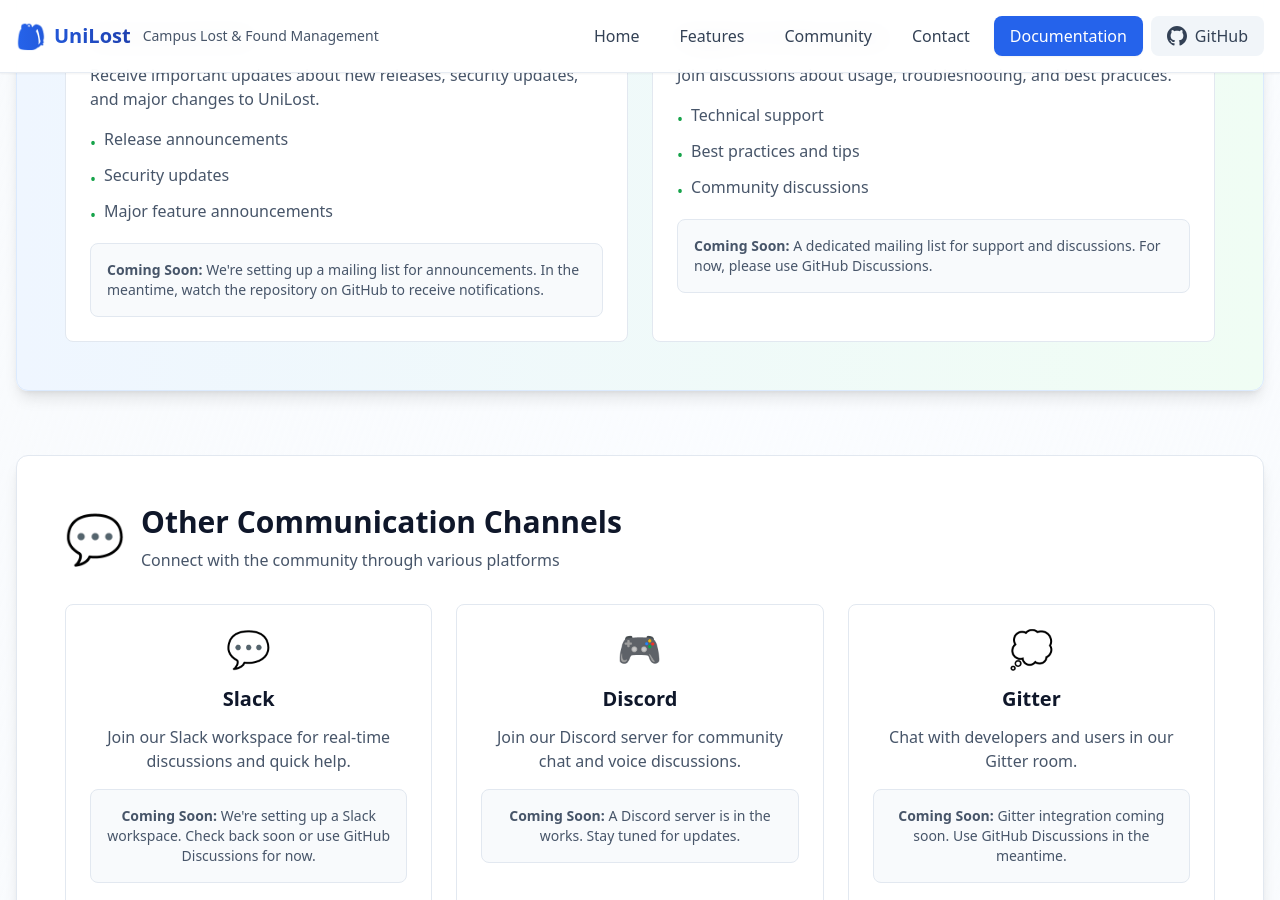
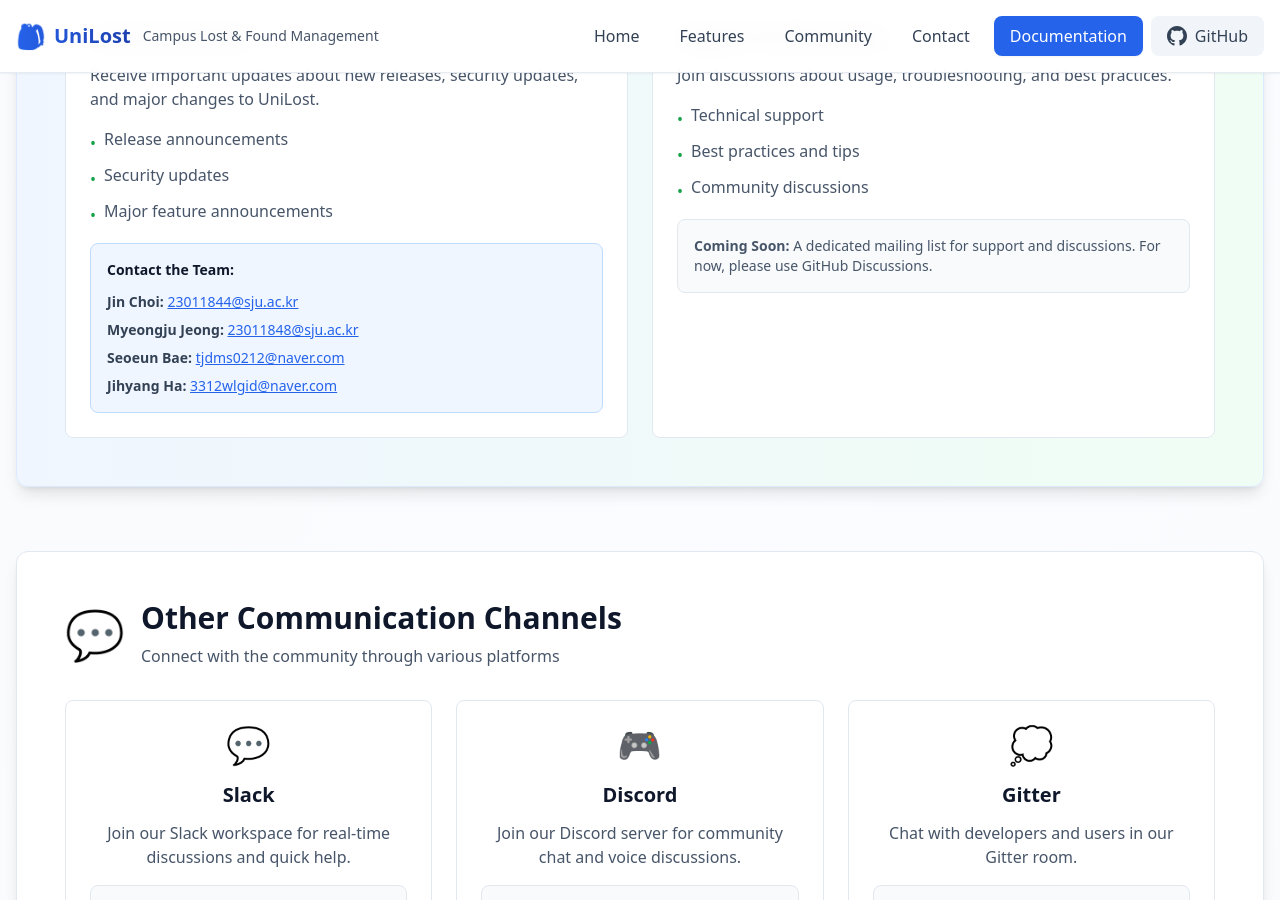
Before and after one commit to jin040907/UniLost, a Jekyll site: the page built from website/community.md, in a window 1280 px wide and 900 px high, scrolled down 1088 px. Built offline with Jekyll 4.4.1, drawn with Linux system fonts in a browser that asks for light colours; nearby versions of some CDN libraries.

Commit message:
Update mailing list

```diff
--- a/website/community.md
+++ b/website/community.md
@@ -118,11 +118,26 @@
               <span>Major feature announcements</span>
             </li>
           </ul>
-          <div class="bg-slate-50 rounded-lg p-4 border border-slate-200">
-            <p class="text-sm text-slate-600">
-              <strong>Coming Soon:</strong> We're setting up a mailing list for announcements.
-              In the meantime, watch the repository on GitHub to receive notifications.
-            </p>
+          <div class="bg-primary-50 rounded-lg p-4 border border-primary-200">
+            <p class="text-sm font-semibold text-slate-900 mb-3">Contact the Team:</p>
+            <ul class="space-y-2 text-sm text-slate-700">
+              <li>
+                <strong>Jin Choi:</strong>
+                <a href="mailto:23011844@sju.ac.kr" class="text-primary-600 hover:text-primary-700 underline">23011844@sju.ac.kr</a>
+              </li>
+              <li>
+                <strong>Myeongju Jeong:</strong>
+                <a href="mailto:23011848@sju.ac.kr" class="text-primary-600 hover:text-primary-700 underline">23011848@sju.ac.kr</a>
+              </li>
+              <li>
+                <strong>Seoeun Bae:</strong>
+                <a href="mailto:tjdms0212@naver.com" class="text-primary-600 hover:text-primary-700 underline">tjdms0212@naver.com</a>
+              </li>
+              <li>
+                <strong>Jihyang Ha:</strong>
+                <a href="mailto:3312wlgid@naver.com" class="text-primary-600 hover:text-primary-700 underline">3312wlgid@naver.com</a>
+              </li>
+            </ul>
           </div>
         </div>
 
```
